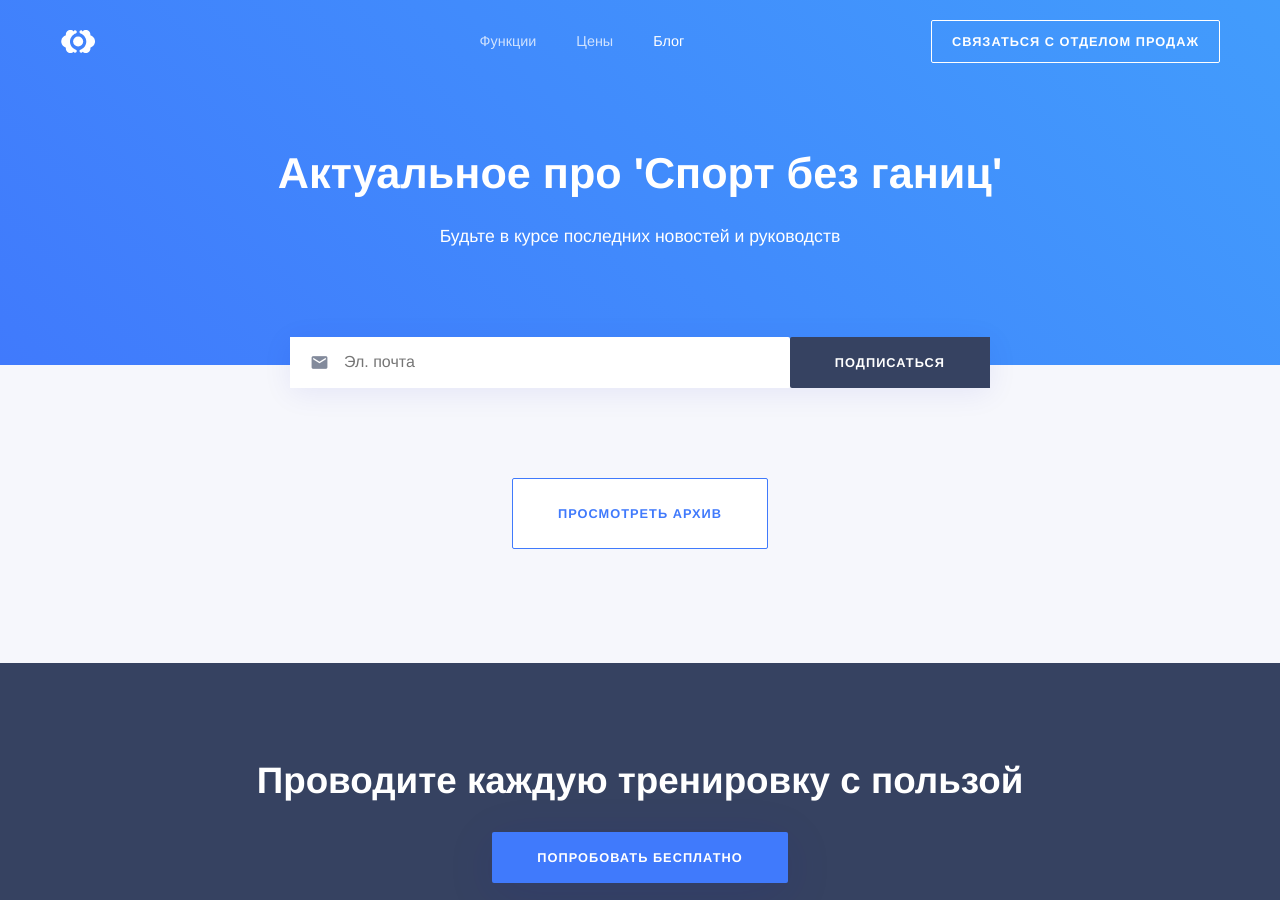
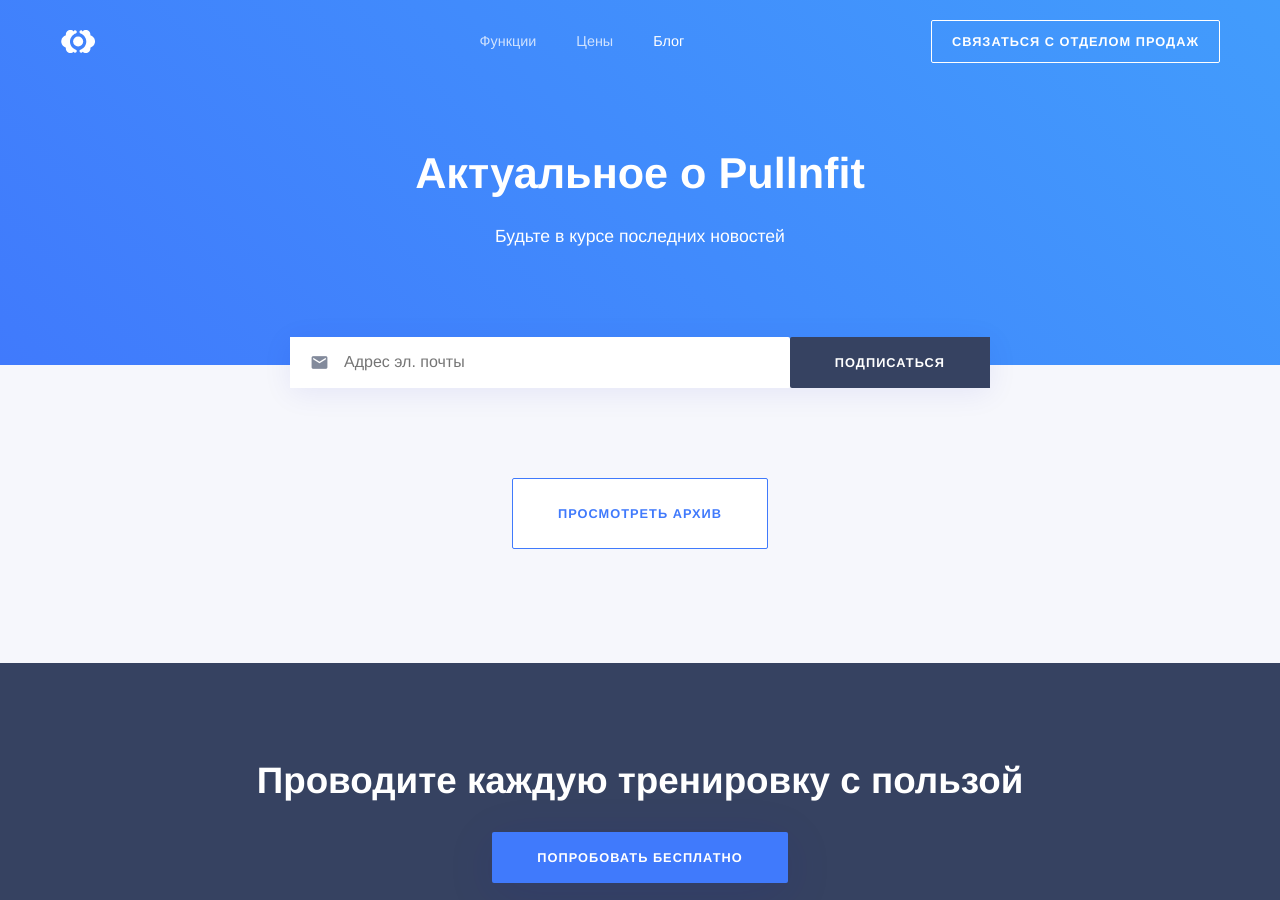
Before and after one commit to RakhimyanTim/adroholic.github.io, a Jekyll site: the page built from pages/blog.html, in a window 1280 px wide and 900 px high. Built offline with Jekyll 4.4.1, drawn with Linux system fonts in a browser that asks for light colours; some web fonts are replaced.

Commit message:
Update blog.html

```diff
--- a/pages/blog.html
+++ b/pages/blog.html
@@ -1,7 +1,7 @@
 ---
 layout: short
-heading: "Актуальное про 'Спорт без ганиц'"
-subtitle: Будьте в курсе последних новостей и руководств
+heading: "Актуальное о Pullnfit"
+subtitle: Будьте в курсе последних новостей
 title: Блог
 permalink: /blog/
 sitemap:
@@ -13,7 +13,7 @@
 	<form action="" method="post">
 		<label class="form-icon">
 			<i class="material-icons">email</i>
-			<input type="email" name="EMAIL" placeholder="Эл. почта" required>
+			<input type="email" name="EMAIL" placeholder="Адрес эл. почты" required>
 			<input type="submit" class="dark-blue" value="Подписаться">
 		</label>
 	</form>
@@ -51,7 +51,7 @@
 					{% endif %}
 				</div>
 
-				<div class="card-actions"><a class="button light no-border no-padding no-hover" href="{{ post.url }}">Read more &rsaquo;</a></div>
+				<div class="card-actions"><a class="button light no-border no-padding no-hover" href="{{ post.url }}">Узнать больше &rsaquo;</a></div>
 			</div>
 		</li>
 	{% endfor %}
```
